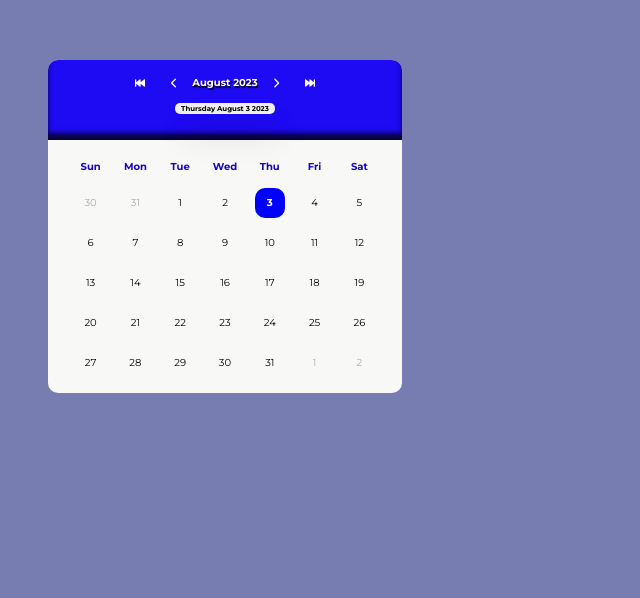
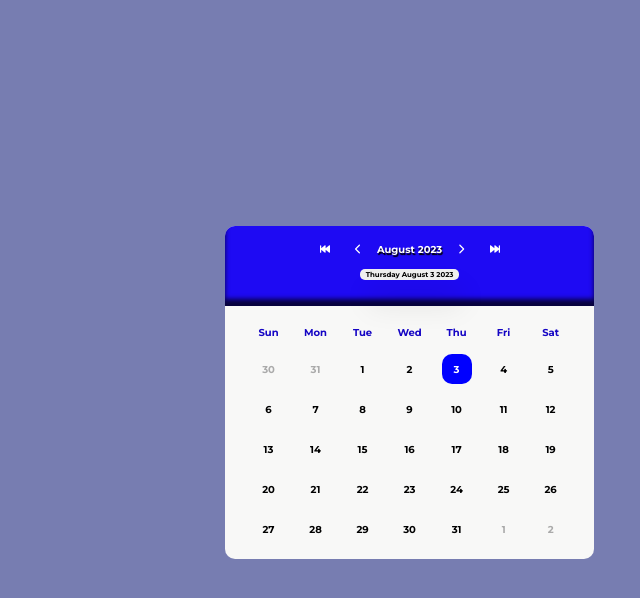
Before and after one commit to modough/react-dateselector, a React (Vite) app: page / in a window 1280 px wide. Shown: the part 182-780 px from the top of the page, without its empty margins (415-1055 px from the left). Built offline with nearby package versions, Linux system fonts and the light colour scheme.

Commit message:
still restyling and versioning again

```diff
--- a/package.json
+++ b/package.json
@@ -1,7 +1,7 @@
 {
   "name": "date-selector-react",
   "private": false,
-  "version": "1.0.11",
+  "version": "1.0.12",
   "type": "module",
   "scripts": {
     "dev": "vite",
--- a/src/css/dayPicker.css
+++ b/src/css/dayPicker.css
@@ -1,4 +1,5 @@
 .daypicker-wrapper {
+  position: absolute;
   background-color: rgb(248, 248, 247);
   border-radius: 10px;
 }
--- a/src/css/daysInMonth.css
+++ b/src/css/daysInMonth.css
@@ -5,8 +5,6 @@
   cursor: pointer;
   height: 40px;
   z-index: 1;
-}
-.days li:hover {
   font-weight: 700;
 }
 .days li::before {
```
